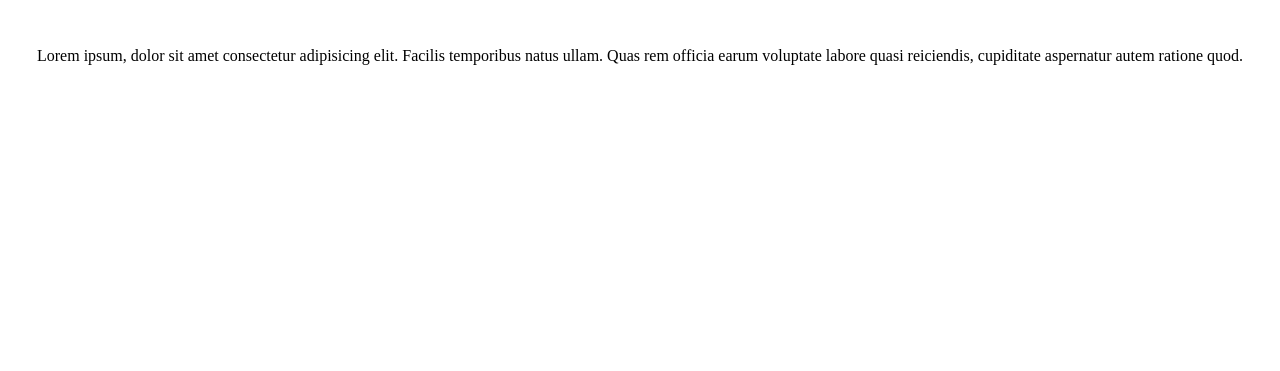
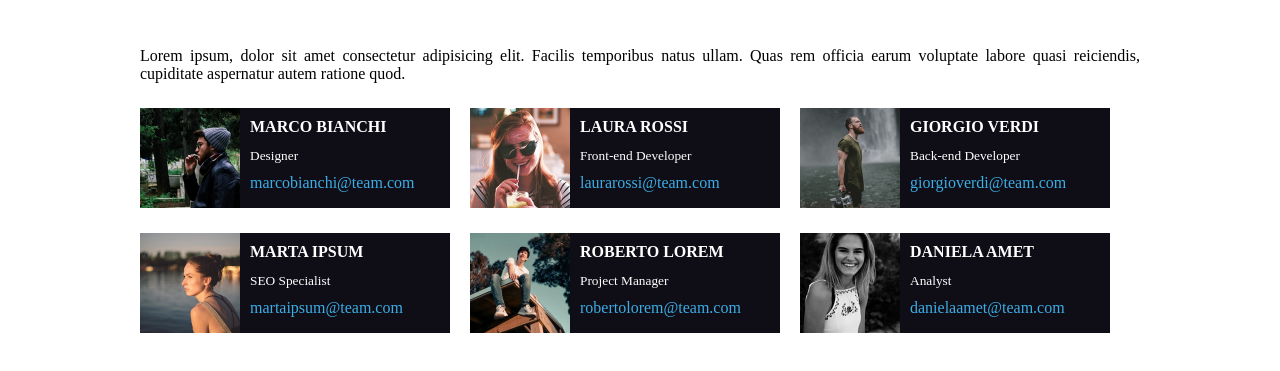
Before and after one commit to robertoraciti/html-css-float-cards, a plain HTML site: page index.html in a window 1280 px wide. Shown: the part 75-446 px from the top of the page. Drawn offline with Linux system fonts and the light colour scheme.

Commit message:
Add main

```diff
--- a/css/style.css
+++ b/css/style.css
@@ -14,4 +14,39 @@ h1 {
 }
 header > p {
   margin-top: 50px;
+  text-align: justify;
 }
+.container {
+  width: 1000px;
+  margin: auto;
+}
+
+.col1-3 {
+  float: left;
+  width: 310px;
+  background-color: #0f0e17;
+  margin: 25px 20px 0 0;
+}
+.col1-3 img {
+  float: left;
+  width: 100px;
+  height: 100px;
+}
+
+.info {
+  color: white;
+  padding: 10px 0 0 110px;
+  text-align: left;
+}
+.name {
+  font-weight: bold;
+}
+
+.email {
+  color: #3cade5;
+}
+.cards::after {
+  content: attr("");
+  display: block;
+  clear: both;
+}
--- a/index.html
+++ b/index.html
@@ -15,6 +15,56 @@
           temporibus natus ullam. Quas rem officia earum voluptate labore quasi
           reiciendis, cupiditate aspernatur autem ratione quod.
         </p>
+        <main class="cards">
+          <div class="col1-3">
+            <img src="./img/male1.png" alt="Marco Bianchi" />
+            <div class="info name">MARCO BIANCHI</div>
+            <div class="info">
+              <small>Designer</small>
+            </div>
+            <div class="info email">marcobianchi@team.com</div>
+          </div>
+          <div class="col1-3">
+            <img src="./img/female1.png" alt="Laura Rossi" />
+            <div class="info name">LAURA ROSSI</div>
+            <div class="info">
+              <small>Front-end Developer</small>
+            </div>
+            <div class="info email">laurarossi@team.com</div>
+          </div>
+          <div class="col1-3">
+            <img src="./img/male2.png" alt="Giorgio Verdi" />
+            <div class="info name">GIORGIO VERDI</div>
+            <div class="info">
+              <small>Back-end Developer</small>
+            </div>
+            <div class="info email">giorgioverdi@team.com</div>
+          </div>
+          <div class="col1-3">
+            <img src="./img/female2.png" alt="Marta Ipsum" />
+            <div class="info name">MARTA IPSUM</div>
+            <div class="info">
+              <small>SEO Specialist</small>
+            </div>
+            <div class="info email">martaipsum@team.com</div>
+          </div>
+          <div class="col1-3">
+            <img src="./img/male3.png" alt="Roberto Lorem" />
+            <div class="info name">ROBERTO LOREM</div>
+            <div class="info">
+              <small>Project Manager</small>
+            </div>
+            <div class="info email">robertolorem@team.com</div>
+          </div>
+          <div class="col1-3">
+            <img src="./img/female3.png" alt="Daniela Amet" />
+            <div class="info name">DANIELA AMET</div>
+            <div class="info">
+              <small>Analyst</small>
+            </div>
+            <div class="info email">danielaamet@team.com</div>
+          </div>
+        </main>
       </header>
     </div>
   </body>
```
